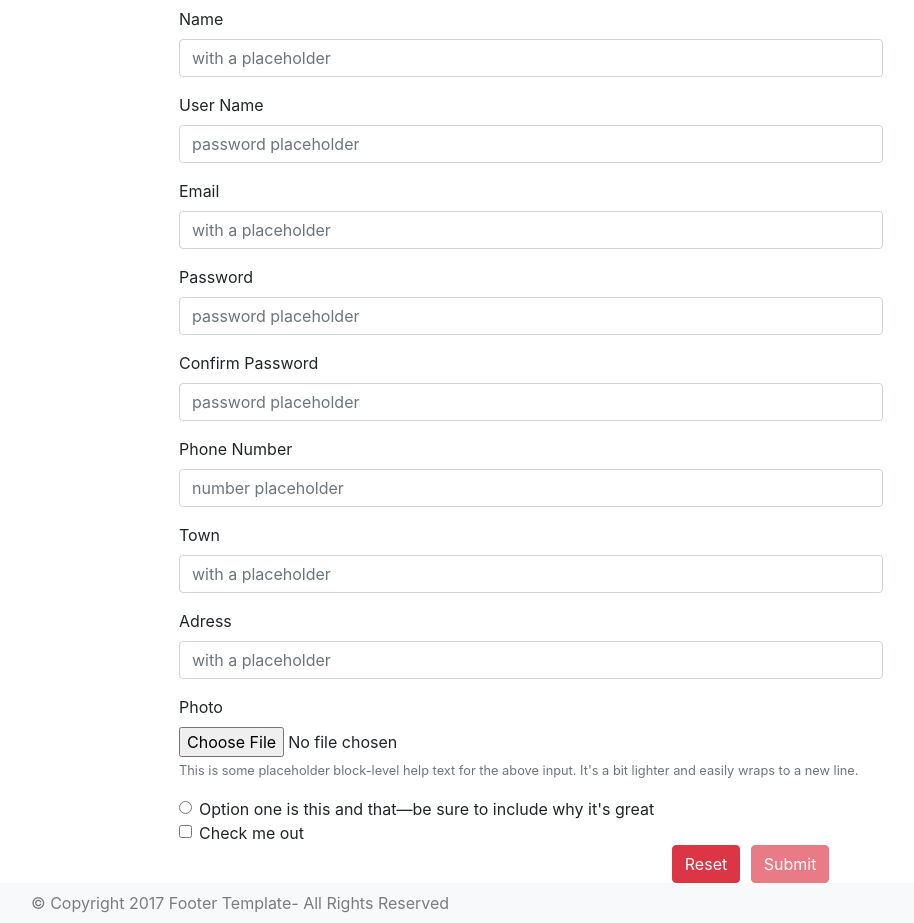
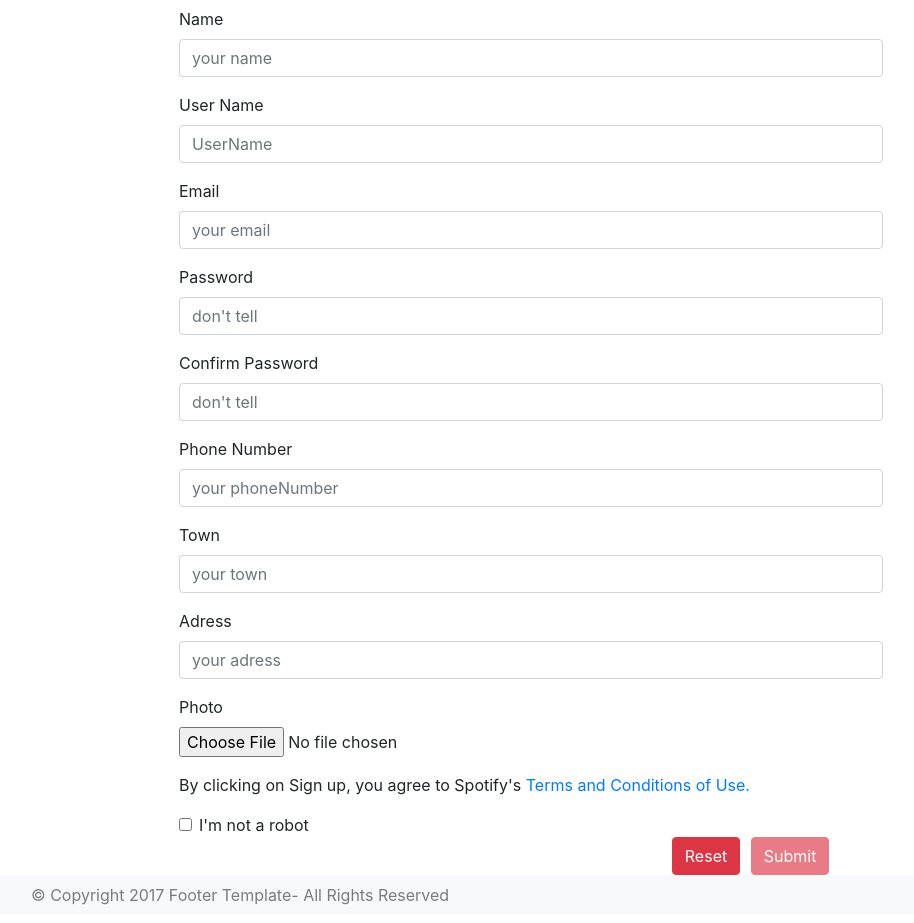
Before and after one commit to hajerFrigui/Rent-application, a React (Create React App) app: page /Inscription in a window 1280 px wide. Shown: the part 167-1090 px from the top of the page, without its empty margins (109-1023 px from the left). Built offline with nearby package versions, Linux system fonts and the light colour scheme.

Commit message:
about us

```diff
--- /dev/null
+++ b/src/About.css
@@ -0,0 +1,65 @@
+
+/*aboutUs*/
+.about-parag{
+    margin-top:10%;
+
+   margin-bottom:20%;
+   font-size: 150%;
+   text-align: center
+  }
+.about{
+    display: flex;
+    justify-content: space-around;
+    margin-top:-10%;
+    margin-bottom:7%;
+    text-align:baseline;
+}
+.test-about{
+
+    padding:9%;
+    font-size: 200%;
+
+    border-radius:55%;
+    background-repeat:no-repeat
+
+
+
+}
+.about-sevices{
+    background-image: url("femme de menage.jpg")
+}
+.about-hobbies{
+    background-image: url("images.jpg");
+
+
+}
+
+.swirl-in-fwd {
+	-webkit-animation: swirl-in-fwd 0.6s ease-out both;
+	        animation: swirl-in-fwd 0.6s ease-out both;
+}
+
+ @-webkit-keyframes swirl-in-fwd {
+    0% {
+      -webkit-transform: rotate(-540deg) scale(0);
+              transform: rotate(-540deg) scale(0);
+      opacity: 0;
+    }
+    100% {
+      -webkit-transform: rotate(0) scale(1);
+              transform: rotate(0) scale(1);
+      opacity: 1;
+    }
+  }
+  @keyframes swirl-in-fwd {
+    0% {
+      -webkit-transform: rotate(-540deg) scale(0);
+              transform: rotate(-540deg) scale(0);
+      opacity: 0;
+    }
+    100% {
+      -webkit-transform: rotate(0) scale(1);
+              transform: rotate(0) scale(1);
+      opacity: 1;
+    }
+  }
--- /dev/null
+++ b/src/About.js
@@ -0,0 +1,19 @@
+import React from "react";
+import "./About.css";
+export default class About extends React.Component{
+    render(){
+        return(
+
+     <div>
+            <div className="about-parag">LendPoint  is an advertising website for renting goods online</div>
+       <div className="about">
+        <div className=" swirl-in-fwd about-tools test-about"></div>
+        <div className="swirl-in-fwd about-sevices test-about"></div>
+        <div className=" swirl-in-fwd about-hobbies test-about"></div>
+        </div>
+
+       </div>
+
+        );
+    }
+}
--- a/src/App.js
+++ b/src/App.js
@@ -3,7 +3,8 @@ import Navbar from "./navbar";
 import Cards from "./cards";
 import Footer from "./footer";
 import data from "./data";
-import Inscrip from "./inscrip"
+import Inscrip from "./inscrip";
+import About from "./About"
 import { Route} from 'react-router-dom';
 import './App.css';
 
@@ -21,7 +22,7 @@ class App extends React.Component {
          <Navbar />
          </div>
 
-
+     <Route exact path="/about us" component ={About}/>
      <Route exact path="/Inscription" component={Inscrip} />
 
 
--- a/src/inscrip.js
+++ b/src/inscrip.js
@@ -1,5 +1,6 @@
 import React from 'react';
-import { Button,Col, Form, FormGroup, Label, Input, FormText } from 'reactstrap';
+import { Link} from 'react-router-dom';
+import { Button, Form, FormGroup, Label, Input, FormText } from 'reactstrap';
 
 export default class Example extends React.Component {
   render() {
@@ -9,36 +10,36 @@ export default class Example extends React.Component {
         <h2 className="signn"> Sign up</h2>
         <FormGroup>
           <Label for="exampleText">Name</Label>
-          <Input type="text" name="text" id="exampleText" placeholder="with a placeholder" />
+          <Input type="text" name="text" id="exampleText" placeholder="your name" />
         </FormGroup>
         <FormGroup>
           <Label for="examplePText">User Name</Label>
-          <Input type="text" name="text" id="exampleText" placeholder="password placeholder" />
+          <Input type="text" name="text" id="exampleText" placeholder="UserName" />
         </FormGroup>
         <FormGroup>
           <Label for="exampleEmail">Email</Label>
-          <Input type="email" name="email" id="exampleEmail" placeholder="with a placeholder" />
+          <Input type="email" name="email" id="exampleEmail" placeholder="your email" />
         </FormGroup>
         <FormGroup>
           <Label for="examplePassword">Password</Label>
-          <Input type="password" name="password" id="examplePassword" placeholder="password placeholder" />
+          <Input type="password" name="password" id="examplePassword" placeholder="don't tell" />
         </FormGroup>
         <FormGroup>
           <Label for="examplePassword">Confirm Password</Label>
-          <Input type="password" name="password" id="examplePassword" placeholder="password placeholder" />
+          <Input type="password" name="password" id="examplePassword" placeholder="don't tell" />
         </FormGroup>
         <FormGroup>
         <Label for="exampleNumber">Phone Number</Label>
-          <Input type="number" name="number" id="exampleNumber" placeholder="number placeholder" />
+          <Input type="number" name="number" id="exampleNumber" placeholder="your phoneNumber" />
         </FormGroup>
 
         <FormGroup>
           <Label for="exampleText">Town</Label>
-          <Input type="text" name="text" id="exampleText" placeholder="with a placeholder" />
+          <Input type="text" name="text" id="exampleText" placeholder="your town" />
         </FormGroup>
         <FormGroup>
           <Label for="exampleText">Adress</Label>
-          <Input type="adress" name="adress" id="exampleAdress" placeholder="with a placeholder" />
+          <Input type="adress" name="adress" id="exampleAdress" placeholder="your adress" />
         </FormGroup>
 
 
@@ -46,21 +47,16 @@ export default class Example extends React.Component {
         <FormGroup>
           <Label for="exampleFile">Photo</Label>
           <Input type="file" name="file" id="exampleFile" />
-          <FormText color="muted">
-            This is some placeholder block-level help text for the above input.
-            It's a bit lighter and easily wraps to a new line.
-          </FormText>
+
         </FormGroup>
-        <FormGroup check>
-          <Label check>
-            <Input type="radio" />{' '}
-            Option one is this and that—be sure to include why it's great
-          </Label>
+
+         <FormGroup>
+            By clicking on Sign up, you agree to Spotify's <Link to="">Terms and Conditions of Use.</Link>
         </FormGroup>
         <FormGroup check>
           <Label check>
             <Input type="checkbox" />{' '}
-            Check me out
+            I'm not a robot
           </Label>
         </FormGroup>
         <div className="buttons">
--- a/src/navbar.js
+++ b/src/navbar.js
@@ -17,7 +17,7 @@ import './navbar.css'
             <div class="collapse navbar-collapse" id="navbarSupportedContent">
               <ul class="navbar-nav mr-auto">
                 <li class="nav-item active">
-                  <Link to="/" class="nav-link" href="#">About us<span class="sr-only">(current)</span></Link>
+                  <Link to="/about us" class="nav-link" href="#">About us<span class="sr-only">(current)</span></Link>
                 </li>
                 <li class="nav-item">
                   <Link to="/home"class="nav-link" href="#">Home</Link>
```
Also changed, not shown: src/App.css (line endings or trailing spaces), src/femme de menage.jpg (added), src/images.jpg (added).
